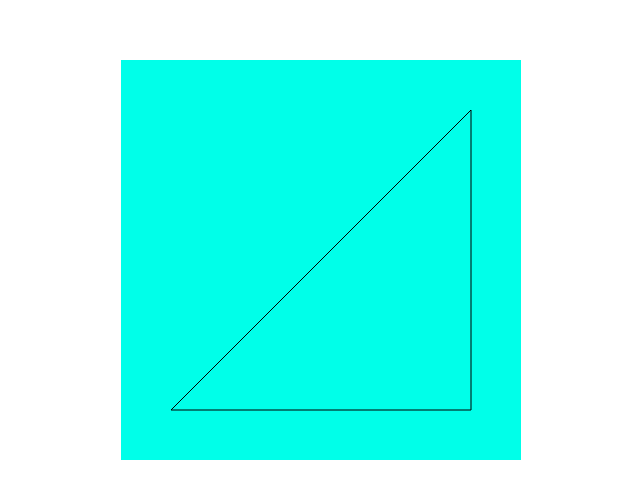
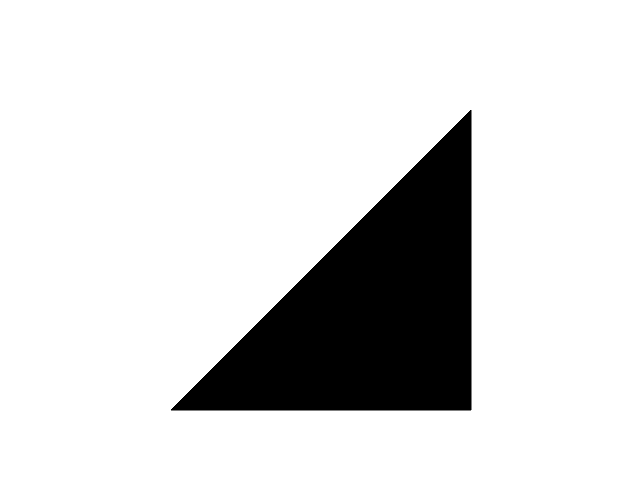
Before and after one commit to iamansingh0/html-canvas-javascript, a plain HTML site: page triangle.htm in a window 1280 px wide. Shown: the part 144-642 px from the top of the page, without its empty margins (319-959 px from the left). Drawn offline with Linux system fonts and the light colour scheme.

Commit message:
triangle using js and canvas

```diff
--- a/triangle.htm
+++ b/triangle.htm
@@ -5,7 +5,7 @@
             text-align: center;
         }
         #canvas {
-            background-color: #00ffe9;
+            /* background-color: #00ffe9; */
             position: relative;
             top: 25%;
         }
@@ -26,5 +26,6 @@
     ctx.lineTo(350, 50);
     ctx.lineTo(50, 350);
     ctx.stroke();
+    ctx.fill();
 </script>
 </body>
```
